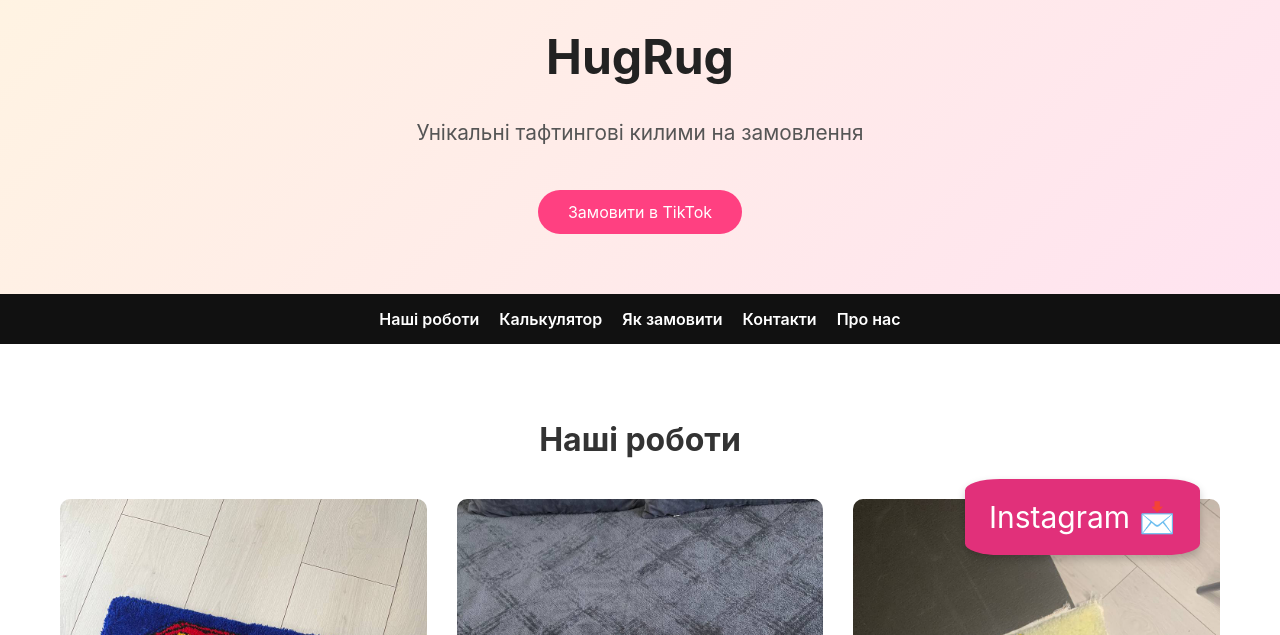
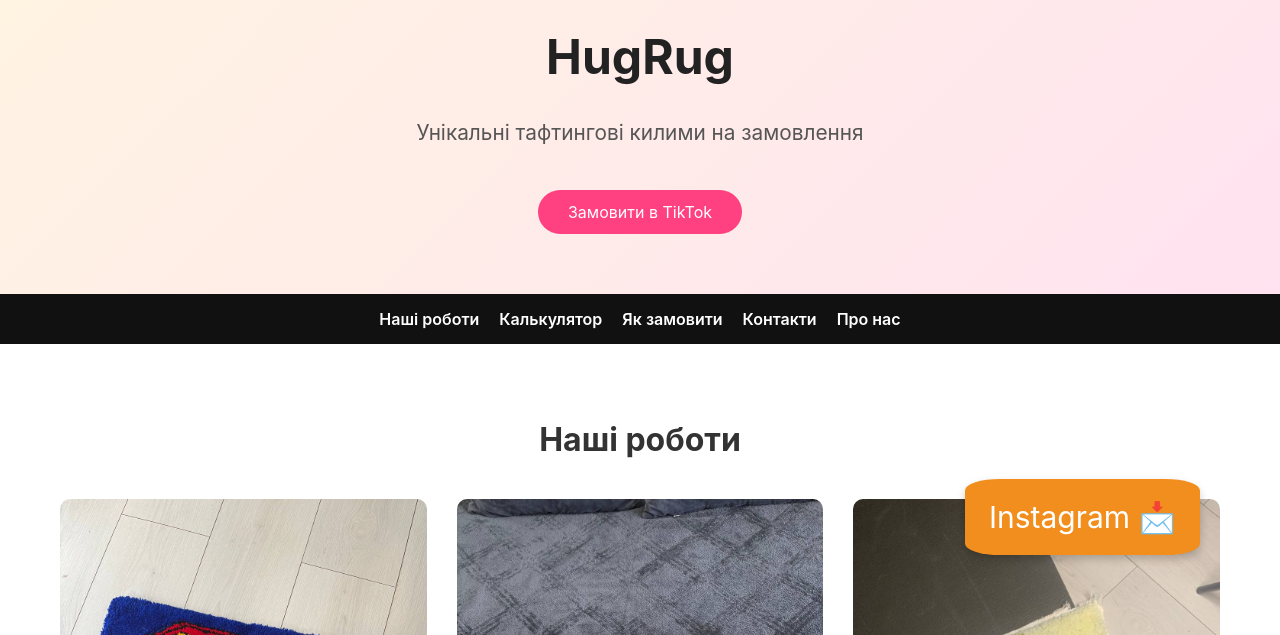
Before and after one commit to HugRugTufting/hugrug-site, a plain HTML site: page index.html in a window 1280 px wide. Shown: the part 165-800 px from the top of the page. Drawn offline with Linux system fonts and the light colour scheme; a script that the page names is missing.

Commit message:
update HugRug site

```diff
--- a/css/styles.css
+++ b/css/styles.css
@@ -295,7 +295,7 @@ body.dark-mode blockquote {
   position: fixed;
   bottom: 80px;
   right: 80px;
-  background-color: #e1307a;
+  background-color: #f18e1d;
   color: white;
   font-size: 30px;
   border-radius: 15%;
```
